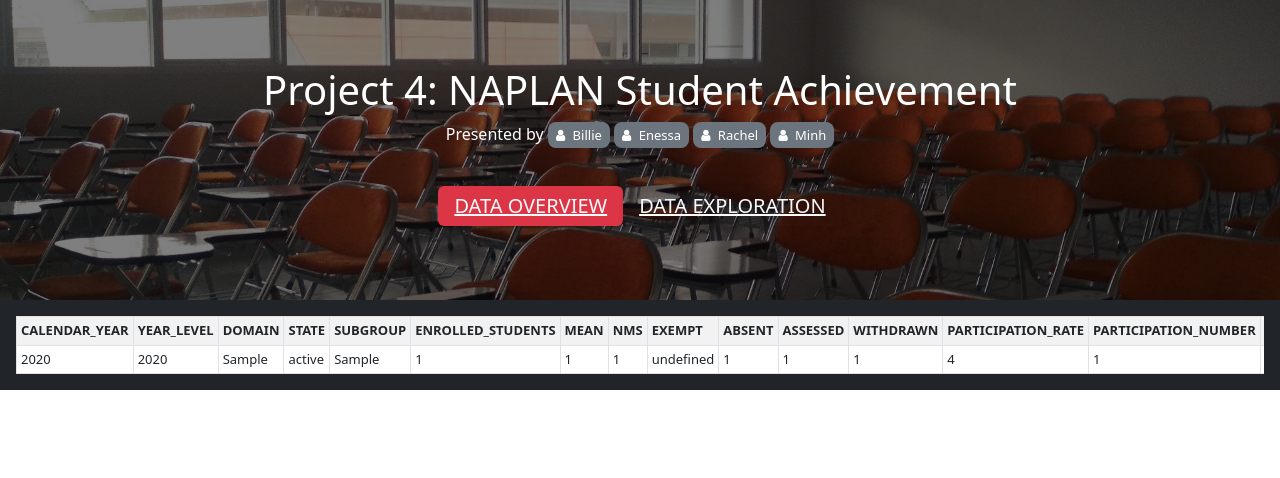
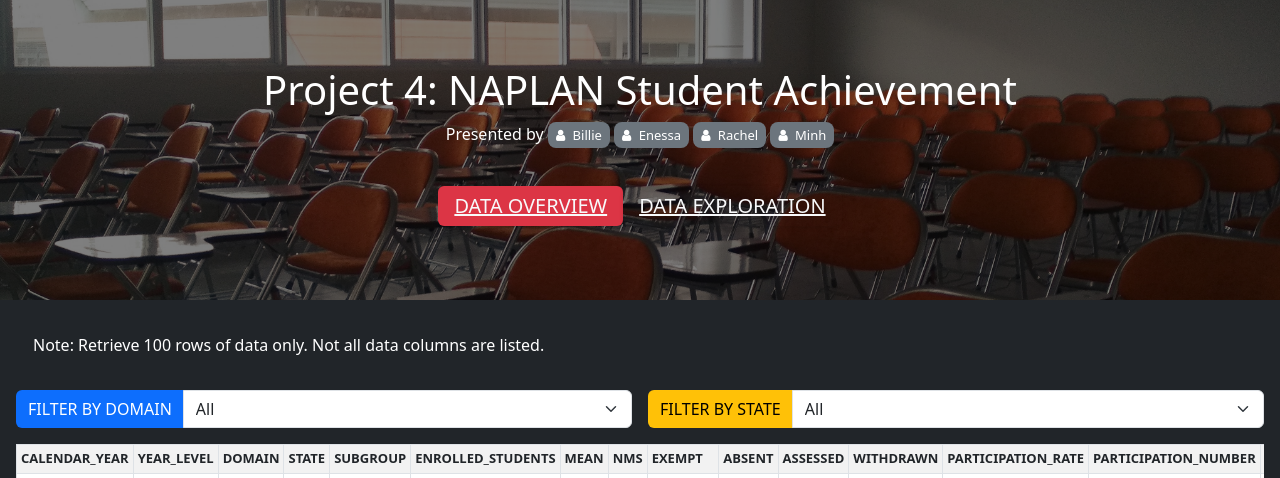
Before and after one commit to BillieOdelle/Project4_NAPLAN_STUDENT_ACHIEVEMENT, a Flask app: page / in a window 1280 px wide. Shown: the top 478 px of the page. Run offline with Flask 3, Linux system fonts and the light colour scheme; tables that the repository leaves empty hold one stand-in row (values such as "Sample post"); parts of the project's set-up code (start-up, migrations or seed data) failed here and were passed over.

Commit message:
add filter

```diff
--- a/app.py
+++ b/app.py
@@ -36,31 +36,31 @@
 
 @app.route('/api/naplan/')
 def get_all_movies():
-    query = f'SELECT * FROM naplan'
+    query = f'SELECT * FROM naplan LIMIT 100'
     cursor.execute(query)
     columns = [column[0] for column in cursor.description]
     rows = cursor.fetchall()
     result = [dict(zip(columns, row)) for row in rows]
     return jsonify(result)
 
-# # Sorted movies by attribute for index page
-# @app.route('/api/sorted_movies/<attribute>')
-# def get_sorted_movies(attribute):
-#     if attribute in ["Certificate", "Genre1"]:
-#         order = "ASC"
-#     else:
-#         order = "DESC"
+# Sorted movies by attribute for index page
+@app.route('/api/domain')
+def get_data_by_domain():
+    domainFilterValue  = request.args.get('domainFilterValue', None)
+    stateFilterValue  = request.args.get('stateFilterValue', None)
 
-#     if attribute == "~Randomized~":
-#         query = "SELECT * FROM movies ORDER BY RANDOM() DESC LIMIT 10"
-#     else:
-#         query = f'SELECT * FROM movies ORDER BY {attribute} {order}'
-
-#     cursor.execute(query)
-#     columns = [column[0] for column in cursor.description]
-#     rows = cursor.fetchall()
-#     result = [dict(zip(columns, row)) for row in rows]
-#     return jsonify(result)
+    query = f'SELECT * FROM naplan'
+    # query = f'SELECT * FROM naplan ORDER BY {domainFilterValue} DESC LIMIT 10'
+    cursor.execute(query)
+    columns = [column[0] for column in cursor.description]
+    rows = cursor.fetchall()
+    result = [dict(zip(columns, row)) for row in rows]
+    if domainFilterValue != 'All':
+        result = [a for a in result if a['DOMAIN'] == domainFilterValue]
+    if stateFilterValue != 'All':
+        result = [a for a in result if a['STATE'] == stateFilterValue]
+    result = result[:100]
+    return jsonify(result)
 
 # # Sorted movies by attribute for index page
 # @app.route('/api/filtered_movies')
--- a/static/index.js
+++ b/static/index.js
@@ -1,10 +1,3 @@
-async function getData() {
-  const url = `/api/naplan/`;
-  console.log(url);
-  const response = await fetch(url);
-  const data = await response.json();
-  console.log(data);
-
 const tableHeaders = [
   "CALENDAR_YEAR",
   "YEAR_LEVEL",
@@ -35,16 +28,23 @@
   "BANDCOL4",
   "BANDCOL5",
   "BANDCOL6",
-    "PCTL05",
-    "PCTL20",
-    "PCTL80",
-    "PCTL95",
+  // "PCTL05",
+  // "PCTL20",
+  // "PCTL80",
+  // "PCTL95",
   // "NOD_MEAN_PREV",
   // "NOD_NMS_PREV",
   // "NOD_MEAN_BASE",
   // "NOD_NMS_BASE",
 ];
 console.log("tableHeaders", tableHeaders);
+
+async function getAllData() {
+  const url = `/api/naplan/`;
+  console.log(url);
+  const response = await fetch(url);
+  const data = await response.json();
+  console.log(data);
 
   const tableBody = document.getElementById("data-table");
 
@@ -66,4 +66,62 @@
   tableBody.innerHTML = tableHTML;
 }
 
-getData();
+getAllData();
+
+const domainFilterElement = document.getElementById("domain-filter");
+domainFilterElement.addEventListener("change", (e) => {
+  const domainFilterElement = e.target;
+  const domainFilterValue =
+    domainFilterElement.options[domainFilterElement.selectedIndex].text;
+
+  const stateFilterElement = document.getElementById("state-filter");
+  const stateFilterValue =
+    stateFilterElement.options[stateFilterElement.selectedIndex].text;
+
+  console.log(domainFilterValue);
+  console.log(stateFilterValue);
+  getDataWithFilterValue(domainFilterValue, stateFilterValue);
+});
+
+const stateFilterElement = document.getElementById("state-filter");
+stateFilterElement.addEventListener("change", (e) => {
+  const stateFilterElement = e.target;
+  const stateFilterValue =
+    stateFilterElement.options[stateFilterElement.selectedIndex].text;
+
+  const domainFilterElement = document.getElementById("domain-filter");
+  const domainFilterValue =
+    domainFilterElement.options[domainFilterElement.selectedIndex].text;
+
+  console.log(domainFilterValue);
+  console.log(stateFilterValue);
+  getDataWithFilterValue(domainFilterValue, stateFilterValue);
+});
+
+async function getDataWithFilterValue(domainFilterValue, stateFilterValue) {
+  let url = `/api/domain?domainFilterValue=${domainFilterValue}&stateFilterValue=${stateFilterValue}`;
+
+  console.log(url);
+  const response = await fetch(url);
+  const data = await response.json();
+  console.log(data);
+
+  const tableBody = document.getElementById("data-table");
+
+  let tableHTML = "<tr>";
+
+  tableHeaders.forEach((header) => {
+    tableHTML += `<th>${header}</th>`;
+  });
+  tableHTML += "</tr>";
+
+  data.forEach((row) => {
+    tableHTML += "<tr>";
+    tableHeaders.forEach((field) => {
+      tableHTML += `<td>${row[field]}</td>`;
+    });
+    tableHTML += "</tr>";
+  });
+
+  tableBody.innerHTML = tableHTML;
+}
--- a/templates/index.html
+++ b/templates/index.html
@@ -20,6 +20,7 @@
         class="banner d-flex flex-column align-items-center justify-content-center text-white px-3 mb-3"
       >
         <h1>Project 4: NAPLAN Student Achievement</h1>
+
         <p>
           Presented by
           <span class="text-bg-secondary text-fs-13 rounded-3 px-2 py-1"
@@ -50,6 +51,41 @@
       </div>
 
       <div class="mx-3">
+        <div class="alert">
+          Note: Retrieve 100 rows of data only. Not all data columns are listed.
+        </div>
+        <div class="d-flex gap-3">
+          <div class="input-group mb-3">
+            <span class="input-group-text text-bg-primary border-0"
+              >FILTER BY DOMAIN</span
+            >
+            <select class="form-select" id="domain-filter">
+              <option disabled selected value="">All</option>
+              <option value="0">Numeracy</option>
+              <option value="">Reading</option>
+              <option value="">Spelling</option>
+              <option value="">Writing</option>
+              <option value="">Grammar and Punctuation</option>
+            </select>
+          </div>
+          <div class="input-group mb-3">
+            <span class="input-group-text text-bg-warning border-0"
+              >FILTER BY STATE</span
+            >
+            <select class="form-select" id="state-filter">
+              <option disabled selected value="">All</option>
+              <option value="">ACT</option>
+              <option value="">NSW</option>
+              <option value="">NT</option>
+              <option value="">QLD</option>
+              <option value="">SA</option>
+              <option value="">TAS</option>
+              <option value="">VIC</option>
+              <option value="">WA</option>
+            </select>
+          </div>
+        </div>
+
         <div class="table-responsive">
           <table
             id="data-table"
```
Lines whose indentation alone changed are shown as unchanged.
